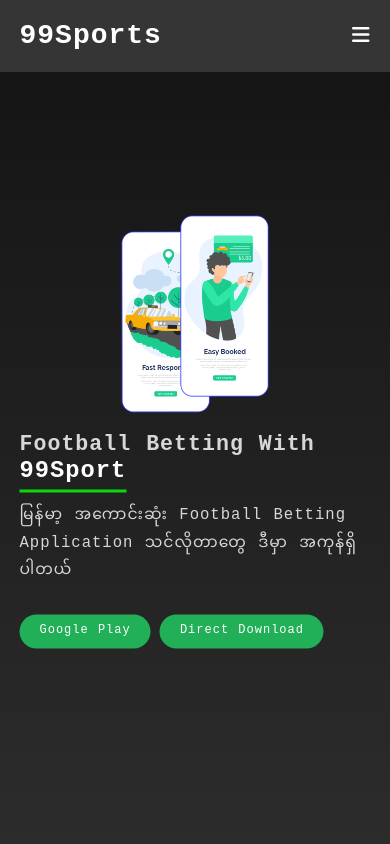
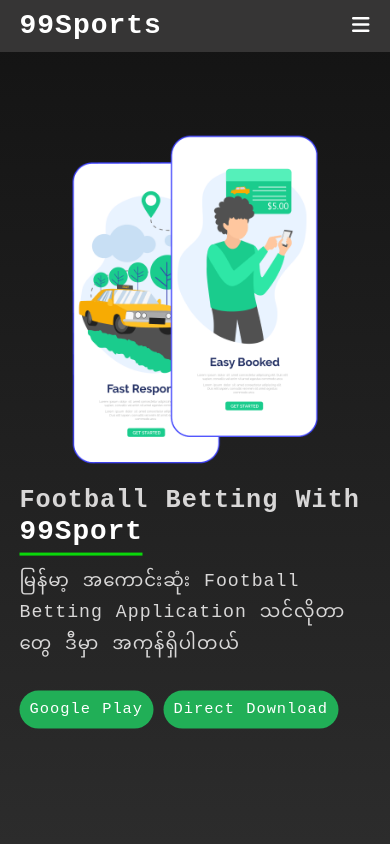
Before and after one commit to winhtetnaing1/99sport, a plain HTML site: page index.html in a window 390 px wide. Shown: the top 844 px of the page. Drawn offline with Linux system fonts and the light colour scheme.

Commit message:
design v3

```diff
--- a/resources/css/query.css
+++ b/resources/css/query.css
@@ -33,10 +33,23 @@
   }
   .text-header {
     width: 100%;
-    font-size: 60%;
+    font-size: 70%;
+  }
+  .btn {
+    font-size: 110%;
+  }
+  .btn-download {
+    padding: 10px 10px;
+    display: inline-block;
+    margin-top: 30px;
+    border-radius: 30px;
+  }
+  .img-header {
+    width: 100%;
+    text-align: center;
   }
   .hero {
-    width: 100%;
+    width: 70%;
     margin-top: 20px;
   }
   .sports {
@@ -71,13 +84,14 @@
     width: 100%;
   }
   li a {
-    font-size: 70%;
+    font-size: 90%;
   }
   h4 {
     font-size: 140%;
   }
   h4 span {
     font-size: 50%;
+    margin-top: 10px;
   }
   .i {
     width: 40px;
@@ -86,7 +100,7 @@
     padding-top: 15px;
   }
   .rule p {
-    font-size: 70%;
+    font-size: 90%;
   }
   .gallery ul {
     display: block;
--- a/resources/css/style.css
+++ b/resources/css/style.css
@@ -117,7 +117,7 @@
 /*  navbar   */
 nav {
   width: 100%;
-  padding: 20px 0;
+  padding: 10px 0;
   position: fixed;
   left: 50%;
   -webkit-transform: translateX(-50%);
```
